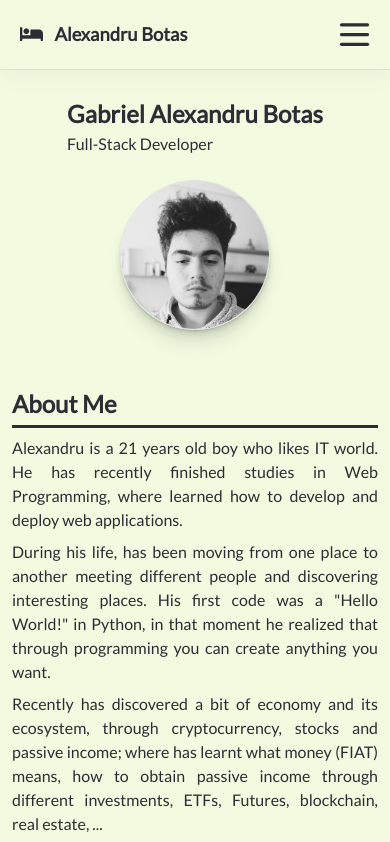
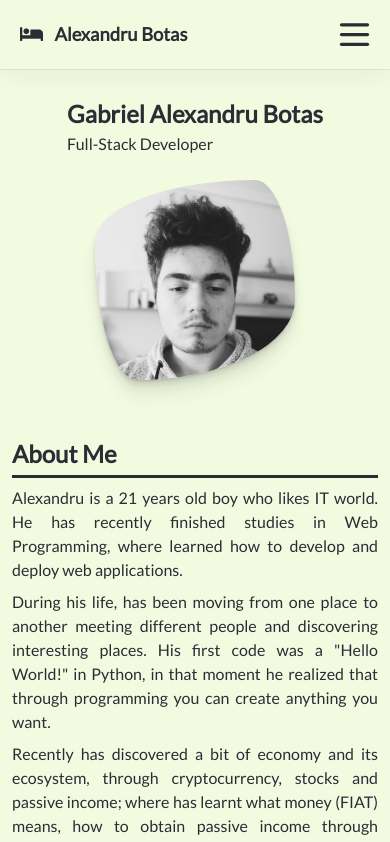
Before and after one commit to alxandruu/portfolio, an Angular app: page / in a window 390 px wide. Shown: the top 842 px of the page. Built offline with nearby package versions, Linux system fonts and the light colour scheme.

Commit message:
Small Improvements

```diff
--- a/src/app/_components/home/home.component.scss
+++ b/src/app/_components/home/home.component.scss
@@ -16,8 +16,8 @@
 // Header Section
 #header {
     img {
-        box-shadow: rgba(0, 0, 0, 0.07) 0px 1px 1px, rgba(0, 0, 0, 0.07) 0px 2px 2px, rgba(0, 0, 0, 0.07) 0px 4px 4px,
-            rgba(0, 0, 0, 0.07) 0px 8px 8px, rgba(0, 0, 0, 0.07) 0px 16px 16px;
+        box-shadow: rgba(var(--dark-color-rgb), 0.07) 0px 1px 1px, rgba(var(--dark-color-rgb), 0.07) 0px 2px 2px, rgba(var(--dark-color-rgb), 0.07) 0px 4px 4px,
+            rgba(var(--dark-color-rgb), 0.07) 0px 8px 8px, rgba(var(--dark-color-rgb), 0.07) 0px 16px 16px;
     }
 
     .title {
@@ -85,13 +85,18 @@
     }
     #header {
         img {
-            width: 150px;
-            height: 150px;
+            width: 200px;
+            height: 200px;
             margin: 1.5rem 0;
+            border-radius: 80% 20% 79% 21% / 31% 60% 40% 69% !important;
+            border: none !important;
+
         }
         flex-direction: column-reverse;
         #header-information {
             margin-left: 0 !important;
+
+
         }
     }
 }
--- a/src/app/_components/resources/resources.component.html
+++ b/src/app/_components/resources/resources.component.html
@@ -17,7 +17,7 @@
             <div class="category-filter-active mobile-version mx-2">{{this.getCategoryName(id).name}}</div>
             <div class="t-resources mobile-version">{{le}} {{text.data[1]}}</div>
         </div>
-        <div class="row m-0 p-0 " [@enterAnimation]>
+        <div class="row m-0 p-0 ">
             <div class="col-xl-4 pt-4" *ngFor="let r of resources.data | resourceFilter:id ; ">
                 <div class="rs">
 
--- a/src/app/_components/resources/resources.component.ts
+++ b/src/app/_components/resources/resources.component.ts
@@ -13,21 +13,7 @@ import resources from 'src/assets/data/resources/resources.json';
   selector: 'app-resources',
   templateUrl: './resources.component.html',
   styleUrls: ['./resources.component.scss'],
-  animations: [
-    trigger('enterAnimation', [
-      transition('* => *', [
-        query(':enter', style({ opacity: 0 }), { optional: true }),
-        query(':enter', stagger('100ms', [
-          animate('350ms ease-in', keyframes([
-            style({ opacity: 0, transform: 'translateX(-20%)', offset: 0 }),
-            style({ opacity: 0.5, transform: 'translateX(5%)', offset: 0.3 }),
-            style({ opacity: 1, transform: 'translateX(0)', offset: 1.0 })
-          ]))
-        ]), { optional: true }),
-      ])
-    ]),
 
-  ]
 })
 export class ResourcesComponent implements OnInit {
   public resources: ResourceGroup;
--- a/src/index.html
+++ b/src/index.html
@@ -6,6 +6,30 @@
   <title>Gabriel Alexandru - Portfolio</title>
   <base href="/">
   <meta name="viewport" content="width=device-width, initial-scale=1">
+
+  <!-- Primary Meta Tags -->
+  <title>Gabriel Alexandru - Portfolio</title>
+  <meta name="title" content="Gabriel Alexandru - Portfolio">
+  <meta name="description"
+    content="Gabriel Alexandru Botas Personal Portfolio. You can see his projects and other things more. ">
+
+  <!-- Open Graph / Facebook -->
+  <meta property="og:type" content="website">
+  <meta property="og:url" content="https://alxandru.netlify.app/">
+  <meta property="og:title" content="Gabriel Alexandru - Portfolio">
+  <meta property="og:description"
+    content="Gabriel Alexandru Botas Personal Portfolio. You can see his projects and other things more. ">
+  <meta property="og:image" content="assets/favicon.svg">
+
+  <!-- Twitter -->
+  <meta property="twitter:card" content="summary_large_image">
+  <meta property="twitter:url" content="https://alxandru.netlify.app/">
+  <meta property="twitter:title" content="Gabriel Alexandru - Portfolio">
+  <meta property="twitter:description"
+    content="Gabriel Alexandru Botas Personal Portfolio. You can see his projects and other things more. ">
+  <meta property="twitter:image" content="assets/favicon.svg">
+
+
 
   <link rel="icon" type="image/x-icon" href="assets/favicon.svg">
   <link rel="stylesheet" href="https://use.fontawesome.com/releases/v5.15.4/css/all.css"
```
